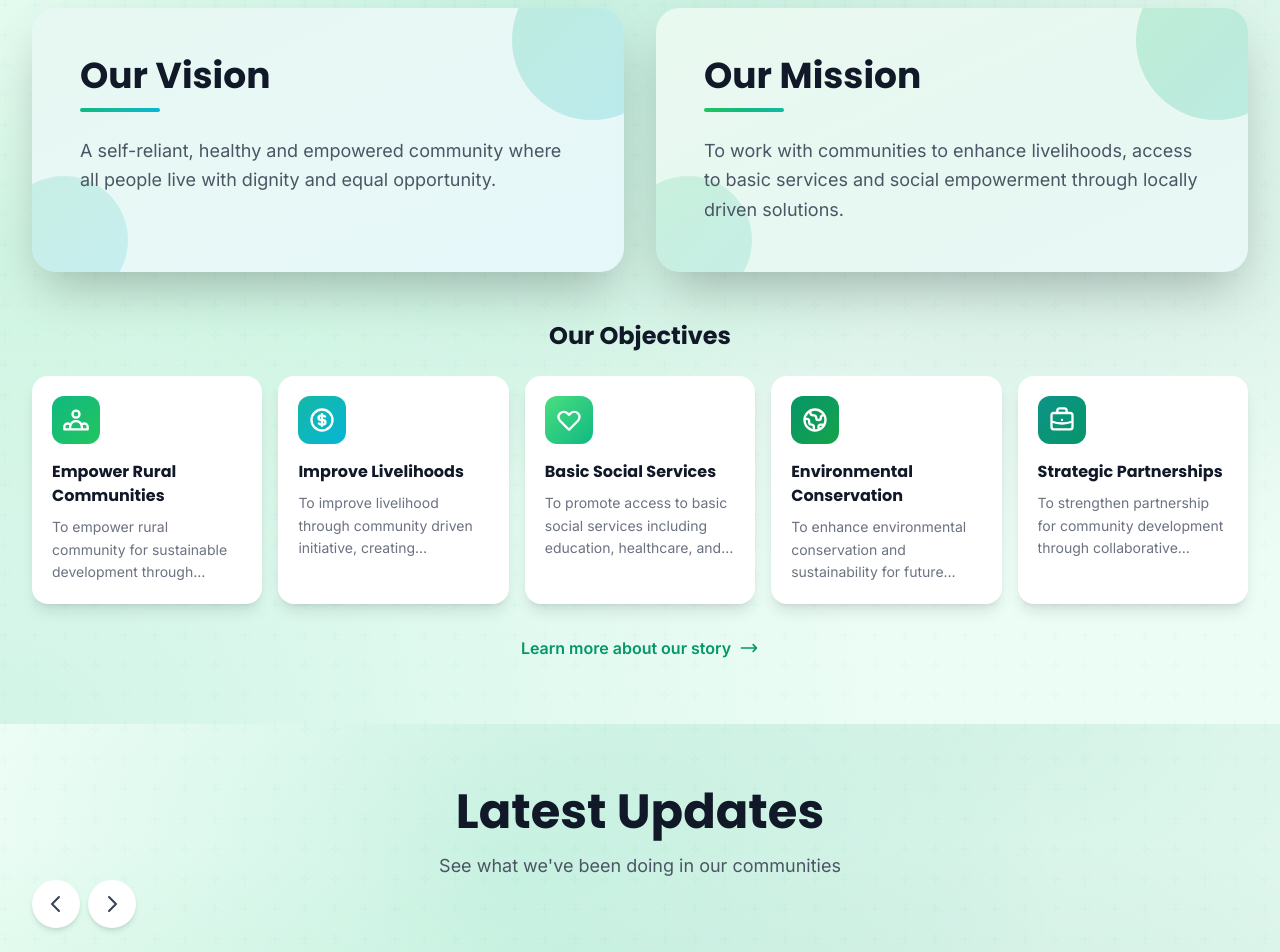
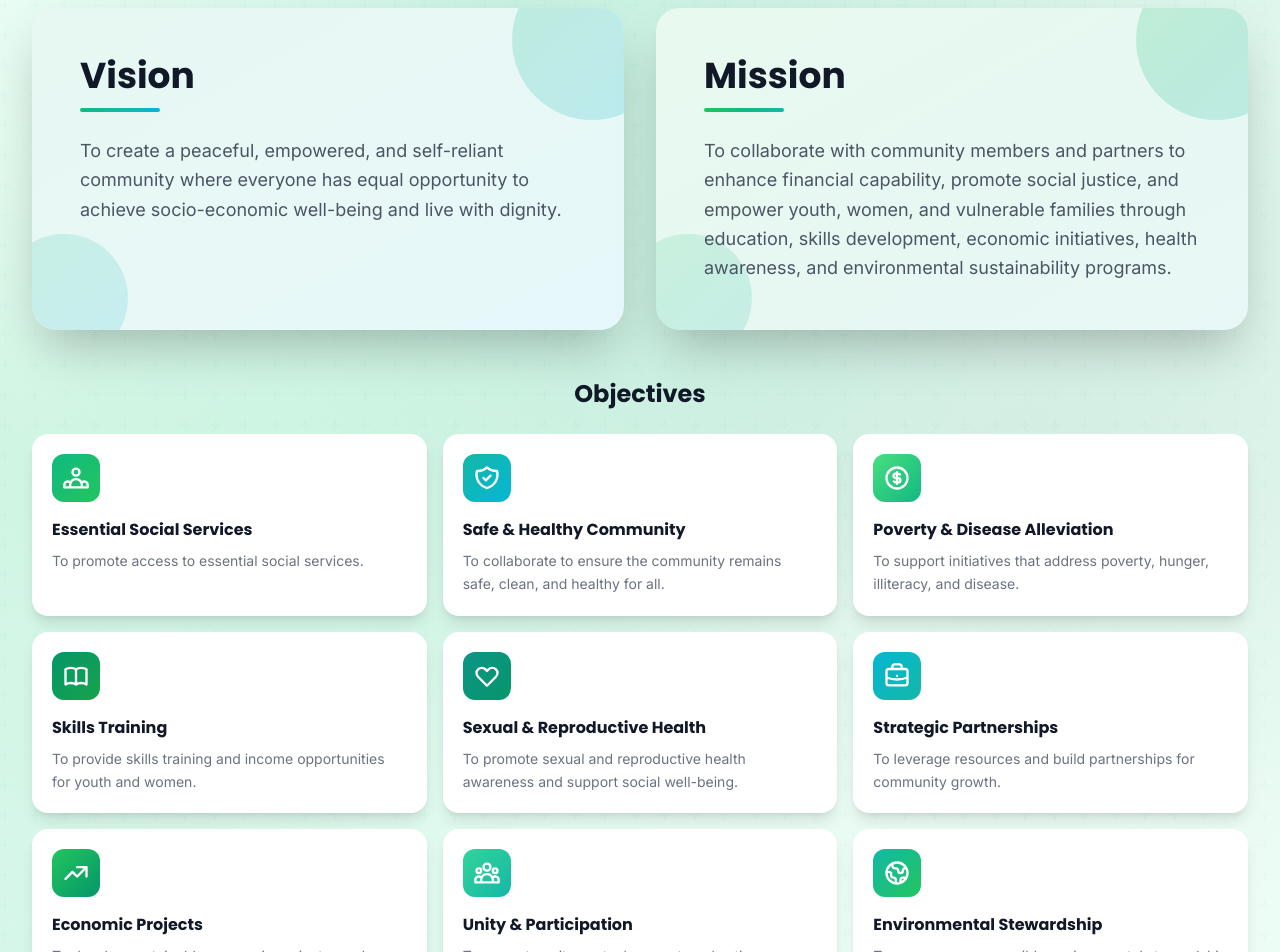
Before and after one commit to Vinn254/selam-NGO, a Next.js app: page / in a window 1280 px wide. Shown: the part 1040-1992 px from the top of the page. Built offline with nearby package versions, Linux system fonts and the light colour scheme; no server answers; the database is empty.

Commit message:
Move vision, mission, objectives to home page BentoGrid and remove from about page

```diff
--- a/app/about/page.js
+++ b/app/about/page.js
@@ -38,76 +38,6 @@ export default function AboutPage() {
                   The names "Selam," meaning peace, and "Nuru ya Jamii," meaning light of the community, embody our vision and guiding philosophy. For us, peace signifies not only the absence of conflict but also the presence of justice, opportunity, equality, and shared prosperity. As the light of the community, we aim to inspire resilience, self-reliance, and collective responsibility among those we serve.
                 </p>
               </div>
-            </div>
-          </div>
-        </section>
-
-        {/* Vision, Mission, and Objectives Section */}
-        <section className="py-20">
-          <div className="max-w-5xl mx-auto px-4 sm:px-6 lg:px-8">
-            {/* Vision */}
-            <div className="mb-12">
-              <h2 className="text-3xl sm:text-4xl font-display font-bold text-gray-900 mb-4">
-                Vision
-              </h2>
-              <p className="text-lg text-gray-600 max-w-3xl">
-                To create a peaceful, empowered, and self-reliant community where everyone has equal opportunity to achieve socio-economic well-being and live with dignity.
-              </p>
-            </div>
-
-            {/* Mission */}
-            <div className="mb-12">
-              <h2 className="text-3xl sm:text-4xl font-display font-bold text-gray-900 mb-4">
-                Mission
-              </h2>
-              <p className="text-lg text-gray-600 max-w-3xl">
-                To collaborate with community members and partners to enhance financial capability, promote social justice, and empower youth, women, and vulnerable families through education, skills development, economic initiatives, health awareness, and environmental sustainability programs.
-              </p>
-            </div>
-
-            {/* Objectives */}
-            <div>
-              <h2 className="text-3xl sm:text-4xl font-display font-bold text-gray-900 mb-6">
-                Objectives
-              </h2>
-              <ul className="grid md:grid-cols-2 gap-4">
-                <li className="flex items-start gap-3 text-gray-700">
-                  <span className="text-emerald-600 text-xl">•</span>
-                  <span>To promote access to essential social services.</span>
-                </li>
-                <li className="flex items-start gap-3 text-gray-700">
-                  <span className="text-emerald-600 text-xl">•</span>
-                  <span>To collaborate to ensure the community remains safe, clean, and healthy for all.</span>
-                </li>
-                <li className="flex items-start gap-3 text-gray-700">
-                  <span className="text-emerald-600 text-xl">•</span>
-                  <span>To support initiatives that address poverty, hunger, illiteracy, and disease.</span>
-                </li>
-                <li className="flex items-start gap-3 text-gray-700">
-                  <span className="text-emerald-600 text-xl">•</span>
-                  <span>To provide skills training and income opportunities for youth and women.</span>
-                </li>
-                <li className="flex items-start gap-3 text-gray-700">
-                  <span className="text-emerald-600 text-xl">•</span>
-                  <span>To promote sexual and reproductive health awareness and support social well-being.</span>
-                </li>
-                <li className="flex items-start gap-3 text-gray-700">
-                  <span className="text-emerald-600 text-xl">•</span>
-                  <span>To leverage resources and build partnerships for community growth.</span>
-                </li>
-                <li className="flex items-start gap-3 text-gray-700">
-                  <span className="text-emerald-600 text-xl">•</span>
-                  <span>To develop sustainable economic projects, such as revolving funds and small businesses.</span>
-                </li>
-                <li className="flex items-start gap-3 text-gray-700">
-                  <span className="text-emerald-600 text-xl">•</span>
-                  <span>To promote unity, mutual support, and active participation.</span>
-                </li>
-                <li className="flex items-start gap-3 text-gray-700">
-                  <span className="text-emerald-600 text-xl">•</span>
-                  <span>To encourage responsible environmental stewardship and informed climate action.</span>
-                </li>
-              </ul>
             </div>
           </div>
         </section>
--- a/components/BentoGrid.js
+++ b/components/BentoGrid.js
@@ -5,15 +5,15 @@ import { useEffect, useRef, useState, memo } from 'react'
 const visionMission = [
   {
     id: 'vision',
-    title: 'Our Vision',
-    description: 'A self-reliant, healthy and empowered community where all people live with dignity and equal opportunity.',
+    title: 'Vision',
+    description: 'To create a peaceful, empowered, and self-reliant community where everyone has equal opportunity to achieve socio-economic well-being and live with dignity.',
     gradient: 'from-emerald-500 via-teal-500 to-cyan-500',
     borderColor: 'border-emerald-400',
   },
   {
     id: 'mission',
-    title: 'Our Mission',
-    description: 'To work with communities to enhance livelihoods, access to basic services and social empowerment through locally driven solutions.',
+    title: 'Mission',
+    description: 'To collaborate with community members and partners to enhance financial capability, promote social justice, and empower youth, women, and vulnerable families through education, skills development, economic initiatives, health awareness, and environmental sustainability programs.',
     gradient: 'from-green-500 via-emerald-500 to-teal-500',
     borderColor: 'border-green-400',
   },
@@ -22,8 +22,8 @@ const visionMission = [
 const objectives = [
   {
     id: 1,
-    title: 'Empower Rural Communities',
-    description: 'To empower rural community for sustainable development through participatory approaches and local leadership.',
+    title: 'Essential Social Services',
+    description: 'To promote access to essential social services.',
     icon: (
       <svg className="w-7 h-7" fill="none" stroke="currentColor" viewBox="0 0 24 24">
         <path strokeLinecap="round" strokeLinejoin="round" strokeWidth="2" d="M17 20h5v-2a3 3 0 00-5.356-1.857M17 20H7m10 0v-2c0-.656-.126-1.283-.356-1.857M7 20H2v-2a3 3 0 015.356-1.857M7 20v-2c0-.656.126-1.283.356-1.857m0 0a5.002 5.002 0 019.288 0M15 7a3 3 0 11-6 0 3 3 0 016 0z" />
@@ -33,47 +33,91 @@ const objectives = [
   },
   {
     id: 2,
-    title: 'Improve Livelihoods',
-    description: 'To improve livelihood through community driven initiative, creating sustainable income sources.',
+    title: 'Safe & Healthy Community',
+    description: 'To collaborate to ensure the community remains safe, clean, and healthy for all.',
     icon: (
       <svg className="w-7 h-7" fill="none" stroke="currentColor" viewBox="0 0 24 24">
-        <path strokeLinecap="round" strokeLinejoin="round" strokeWidth="2" d="M12 8c-1.657 0-3 .895-3 2s1.343 2 3 2 3 .895 3 2-1.343 2-3 2m0-8c1.11 0 2.08.402 2.599 1M12 8V7m0 1v8m0 0v1m0-1c-1.11 0-2.08-.402-2.599-1M21 12a9 9 0 11-18 0 9 9 0 0118 0z" />
+        <path strokeLinecap="round" strokeLinejoin="round" strokeWidth="2" d="M9 12l2 2 4-4m5.618-4.016A11.955 11.955 0 0112 2.944a11.955 11.955 0 01-8.618 3.04A12.02 12.02 0 003 9c0 5.591 3.824 10.29 9 11.622 5.176-1.332 9-6.03 9-11.622 0-1.042-.133-2.052-.382-3.016z" />
       </svg>
     ),
     gradient: 'from-teal-500 to-cyan-500',
   },
   {
     id: 3,
-    title: 'Basic Social Services',
-    description: 'To promote access to basic social services including education, healthcare, and clean water.',
+    title: 'Poverty & Disease Alleviation',
+    description: 'To support initiatives that address poverty, hunger, illiteracy, and disease.',
     icon: (
       <svg className="w-7 h-7" fill="none" stroke="currentColor" viewBox="0 0 24 24">
-        <path strokeLinecap="round" strokeLinejoin="round" strokeWidth="2" d="M4.318 6.318a4.5 4.5 0 000 6.364L12 20.364l7.682-7.682a4.5 4.5 0 00-6.364-6.364L12 7.636l-1.318-1.318a4.5 4.5 0 00-6.364 0z" />
+        <path strokeLinecap="round" strokeLinejoin="round" strokeWidth="2" d="M12 8c-1.657 0-3 .895-3 2s1.343 2 3 2 3 .895 3 2-1.343 2-3 2m0-8c1.11 0 2.08.402 2.599 1M12 8V7m0 1v8m0 0v1m0-1c-1.11 0-2.08-.402-2.599-1M21 12a9 9 0 11-18 0 9 9 0 0118 0z" />
       </svg>
     ),
     gradient: 'from-green-400 to-emerald-500',
   },
   {
     id: 4,
-    title: 'Environmental Conservation',
-    description: 'To enhance environmental conservation and sustainability for future generations.',
+    title: 'Skills Training',
+    description: 'To provide skills training and income opportunities for youth and women.',
     icon: (
       <svg className="w-7 h-7" fill="none" stroke="currentColor" viewBox="0 0 24 24">
-        <path strokeLinecap="round" strokeLinejoin="round" strokeWidth="2" d="M3.055 11H5a2 2 0 012 2v1a2 2 0 002 2 2 2 0 012 2v2.945M8 3.935V5.5A2.5 2.5 0 0010.5 8h.5a2 2 0 012 2 2 2 0 104 0 2 2 0 012-2h1.064M15 20.488V18a2 2 0 012-2h3.064M21 12a9 9 0 11-18 0 9 9 0 0118 0z" />
+        <path strokeLinecap="round" strokeLinejoin="round" strokeWidth="2" d="M12 6.253v13m0-13C10.832 5.477 9.246 5 7.5 5S4.168 5.477 3 6.253v13C4.168 18.477 5.754 18 7.5 18s3.332.477 4.5 1.253m0-13C13.168 5.477 14.754 5 16.5 5c1.747 0 3.332.477 4.5 1.253v13C19.832 18.477 18.247 18 16.5 18c-1.746 0-3.332.477-4.5 1.253" />
       </svg>
     ),
     gradient: 'from-emerald-600 to-green-600',
   },
   {
     id: 5,
+    title: 'Sexual & Reproductive Health',
+    description: 'To promote sexual and reproductive health awareness and support social well-being.',
+    icon: (
+      <svg className="w-7 h-7" fill="none" stroke="currentColor" viewBox="0 0 24 24">
+        <path strokeLinecap="round" strokeLinejoin="round" strokeWidth="2" d="M4.318 6.318a4.5 4.5 0 000 6.364L12 20.364l7.682-7.682a4.5 4.5 0 00-6.364-6.364L12 7.636l-1.318-1.318a4.5 4.5 0 00-6.364 0z" />
+      </svg>
+    ),
+    gradient: 'from-teal-600 to-emerald-600',
+  },
+  {
+    id: 6,
     title: 'Strategic Partnerships',
-    description: 'To strengthen partnership for community development through collaborative efforts.',
+    description: 'To leverage resources and build partnerships for community growth.',
     icon: (
       <svg className="w-7 h-7" fill="none" stroke="currentColor" viewBox="0 0 24 24">
         <path strokeLinecap="round" strokeLinejoin="round" strokeWidth="2" d="M21 13.255A23.931 23.931 0 0112 15c-3.183 0-6.22-.62-9-1.745M16 6V4a2 2 0 00-2-2h-4a2 2 0 00-2 2v2m4 6h.01M5 20h14a2 2 0 002-2V8a2 2 0 00-2-2H5a2 2 0 00-2 2v10a2 2 0 002 2z" />
       </svg>
     ),
-    gradient: 'from-teal-600 to-emerald-600',
+    gradient: 'from-cyan-500 to-teal-500',
+  },
+  {
+    id: 7,
+    title: 'Economic Projects',
+    description: 'To develop sustainable economic projects, such as revolving funds and small businesses.',
+    icon: (
+      <svg className="w-7 h-7" fill="none" stroke="currentColor" viewBox="0 0 24 24">
+        <path strokeLinecap="round" strokeLinejoin="round" strokeWidth="2" d="M13 7h8m0 0v8m0-8l-8 8-4-4-6 6" />
+      </svg>
+    ),
+    gradient: 'from-green-500 to-emerald-600',
+  },
+  {
+    id: 8,
+    title: 'Unity & Participation',
+    description: 'To promote unity, mutual support, and active participation.',
+    icon: (
+      <svg className="w-7 h-7" fill="none" stroke="currentColor" viewBox="0 0 24 24">
+        <path strokeLinecap="round" strokeLinejoin="round" strokeWidth="2" d="M17 20h5v-2a3 3 0 00-5.356-1.857M17 20H7m10 0v-2c0-.656-.126-1.283-.356-1.857M7 20H2v-2a3 3 0 015.356-1.857M7 20v-2c0-.656.126-1.283.356-1.857m0 0a5.002 5.002 0 019.288 0M15 7a3 3 0 11-6 0 3 3 0 016 0zm6 3a2 2 0 11-4 0 2 2 0 014 0zM7 10a2 2 0 11-4 0 2 2 0 014 0z" />
+      </svg>
+    ),
+    gradient: 'from-emerald-400 to-teal-500',
+  },
+  {
+    id: 9,
+    title: 'Environmental Stewardship',
+    description: 'To encourage responsible environmental stewardship and informed climate action.',
+    icon: (
+      <svg className="w-7 h-7" fill="none" stroke="currentColor" viewBox="0 0 24 24">
+        <path strokeLinecap="round" strokeLinejoin="round" strokeWidth="2" d="M3.055 11H5a2 2 0 012 2v1a2 2 0 002 2 2 2 0 012 2v2.945M8 3.935V5.5A2.5 2.5 0 0010.5 8h.5a2 2 0 012 2 2 2 0 104 0 2 2 0 012-2h1.064M15 20.488V18a2 2 0 012-2h3.064M21 12a9 9 0 11-18 0 9 9 0 0118 0z" />
+      </svg>
+    ),
+    gradient: 'from-teal-500 to-green-500',
   },
 ]
 
@@ -159,12 +203,12 @@ function BentoGrid() {
           ))}
         </div>
 
-        {/* Objectives - 5 Cards */}
+        {/* Objectives - 9 Cards */}
         <div className="mb-8">
           <h3 className="text-2xl font-display font-bold text-gray-900 mb-6 text-center">
-            Our Objectives
+            Objectives
           </h3>
-          <div className="grid grid-cols-1 sm:grid-cols-2 lg:grid-cols-5 gap-4">
+          <div className="grid grid-cols-1 sm:grid-cols-2 lg:grid-cols-3 gap-4">
             {objectives.map((item, index) => (
               <div
                 key={item.id}
```
